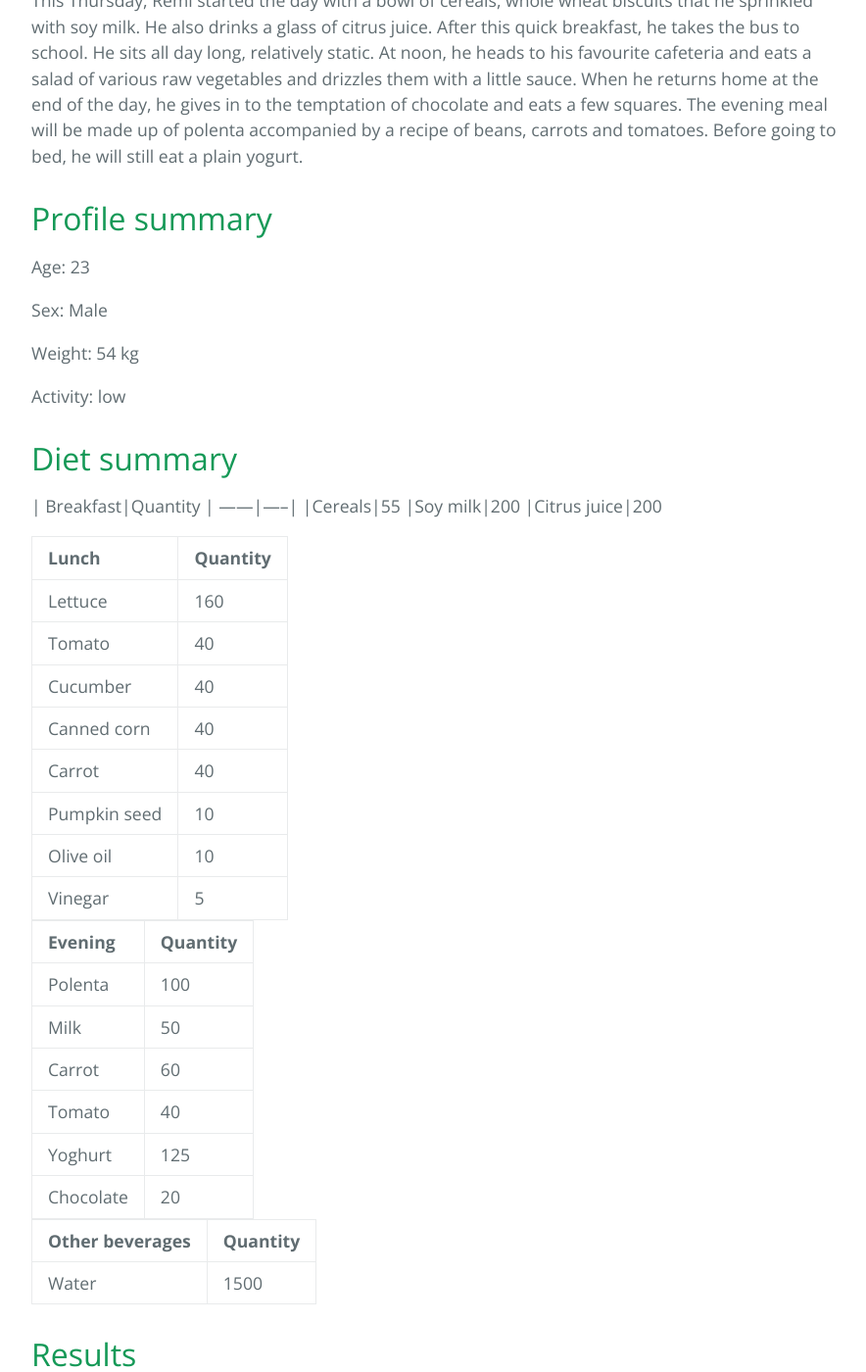
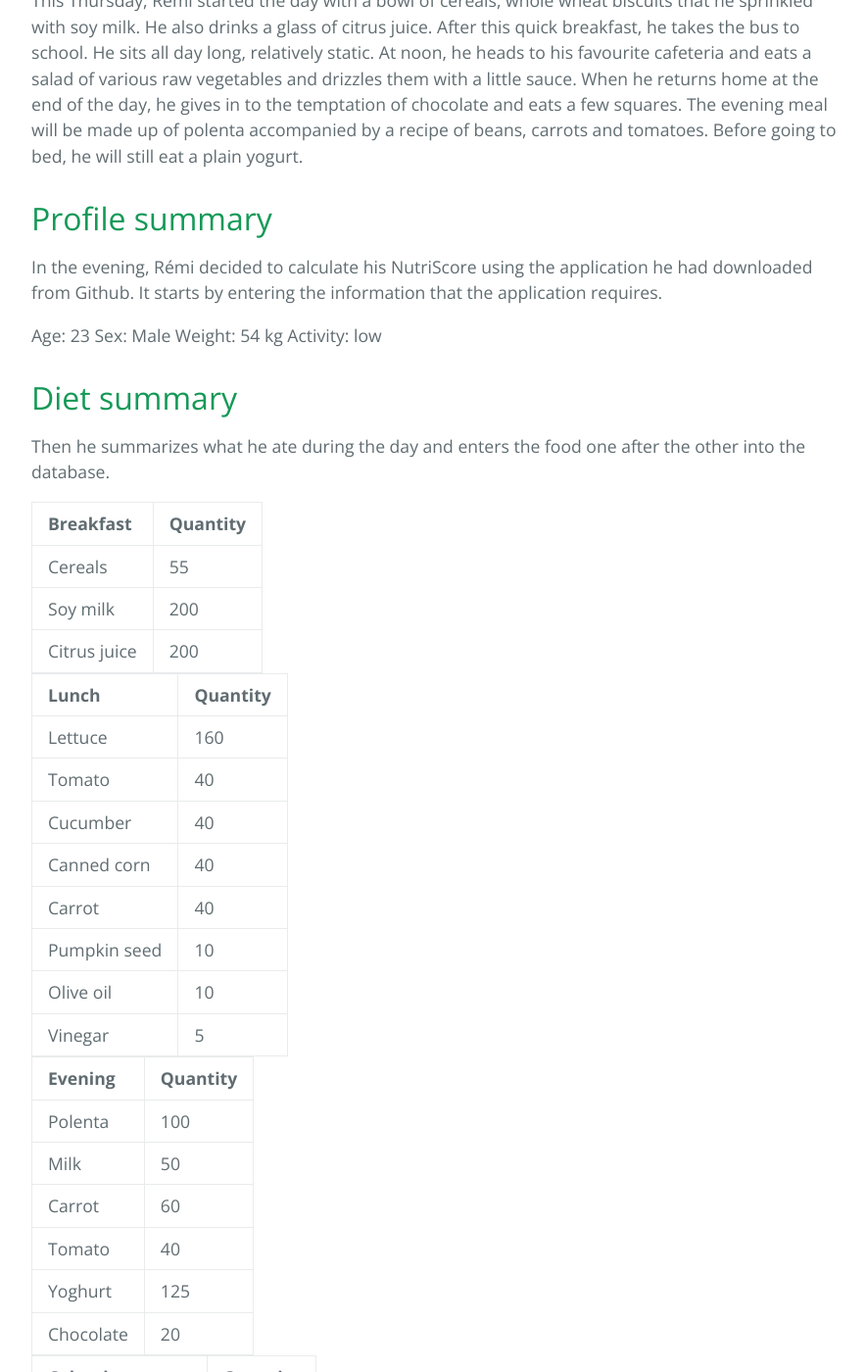
Before and after one commit to NutriTeam/Nutri_Score, a Jekyll site: the page built from case_study.md, in a window 1280 px wide and 1400 px high, scrolled down 667 px. Shown: the whole window at 98% size, without its empty margins (192-1076 px from the left). Built offline with Jekyll 4.4.1, drawn with Linux system fonts in a browser that asks for light colours; some of the changed text lies outside the part shown.

Commit message:
Update case_study.md

```diff
--- a/case_study.md
+++ b/case_study.md
@@ -22,15 +22,16 @@ tite: Case study
 This Thursday, Rémi started the day with a bowl of cereals, whole wheat biscuits that he sprinkled with soy milk. He also drinks a glass of citrus juice. After this quick breakfast, he takes the bus to school. He sits all day long, relatively static. At noon, he heads to his favourite cafeteria and eats a salad of various raw vegetables and drizzles them with a little sauce. When he returns home at the end of the day, he gives in to the temptation of chocolate and eats a few squares. The evening meal will be made up of polenta accompanied by a recipe of beans, carrots and tomatoes. Before going to bed, he will still eat a plain yogurt.
 
 ## Profile summary
+In the evening, Rémi decided to calculate his NutriScore using the application he had downloaded from Github. It starts by entering the information that the application requires.
+
 Age: 23
-
 Sex: Male
-
 Weight: 54 kg
-
 Activity: low
 
 ## Diet summary
+Then he summarizes what he ate during the day and enters the food one after the other into the database.
+
 | Breakfast|Quantity
 | ------|-----|
 |Cereals|55
@@ -62,3 +63,4 @@ Activity: low
 |Water|1500
 
 ## Results
+After waiting a few seconds, he receives an email giving him the results of his test.
```
